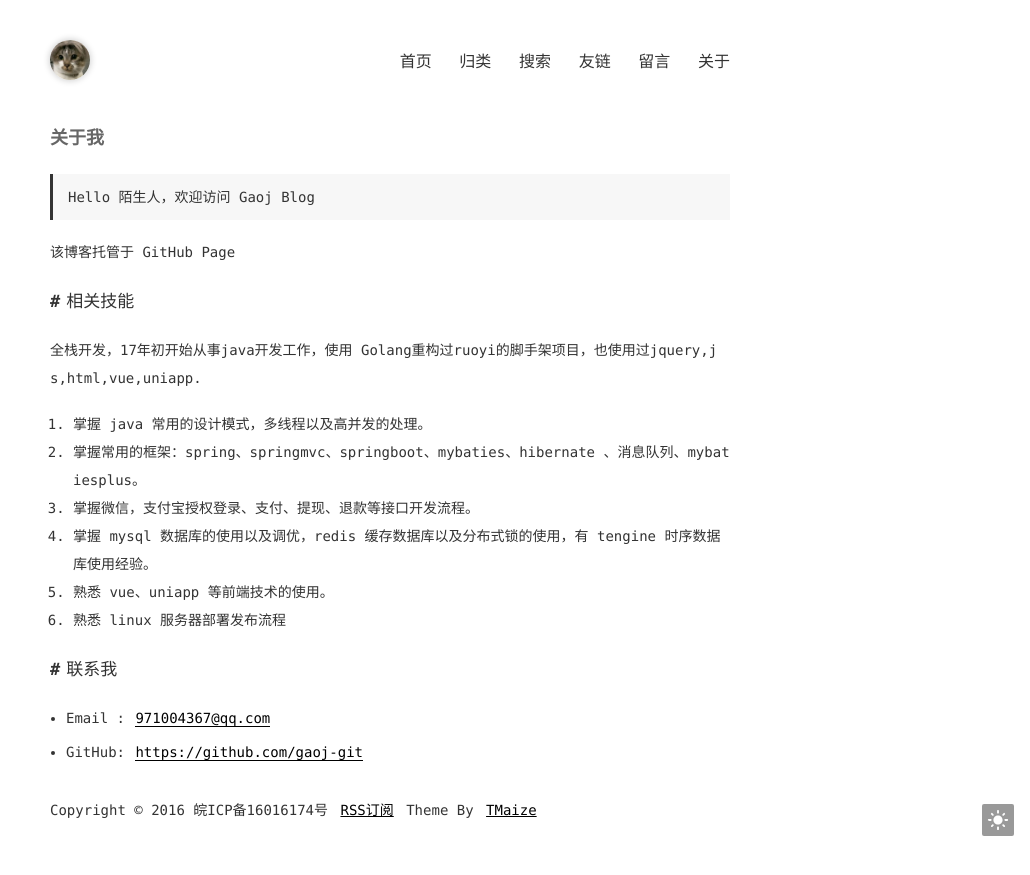
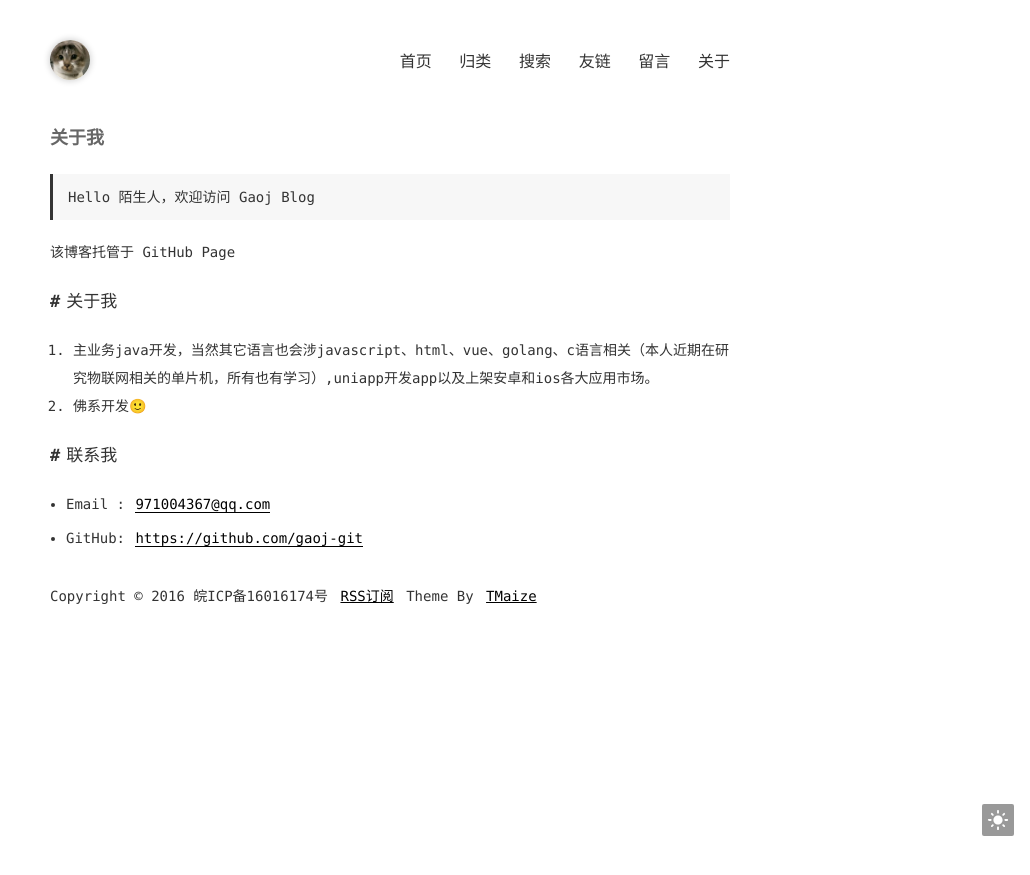
Before and after one commit to gaoj-git/gaoj-git.github.io, a Jekyll site: the page built from pages/about.md, in a window 1280 px wide. Shown: the top 875 px of the page, without its empty margins (250-1280 px from the left). Built offline with Jekyll 4.4.1, drawn with Linux system fonts in a browser that asks for light colours.

Commit message:
修改文件: pages/about.md

```diff
--- a/pages/about.md
+++ b/pages/about.md
@@ -7,14 +7,9 @@ title: 关于我
 
 该博客托管于 GitHub Page
 
-## 相关技能
-全栈开发，17年初开始从事java开发工作，使用 Golang重构过ruoyi的脚手架项目，也使用过jquery,js,html,vue,uniapp.
-1. 掌握 java 常用的设计模式，多线程以及高并发的处理。
-2. 掌握常用的框架：spring、springmvc、springboot、mybaties、hibernate 、消息队列、mybatiesplus。
-3. 掌握微信，支付宝授权登录、支付、提现、退款等接口开发流程。
-4. 掌握 mysql  数据库的使用以及调优，redis  缓存数据库以及分布式锁的使用，有 tengine  时序数据库使用经验。
-5. 熟悉 vue、uniapp  等前端技术的使用。
-6. 熟悉 linux 服务器部署发布流程
+## 关于我
+1. 主业务java开发，当然其它语言也会涉javascript、html、vue、golang、c语言相关（本人近期在研究物联网相关的单片机，所有也有学习）,uniapp开发app以及上架安卓和ios各大应用市场。
+2. 佛系开发🙂
 
 ## 联系我
 
```
